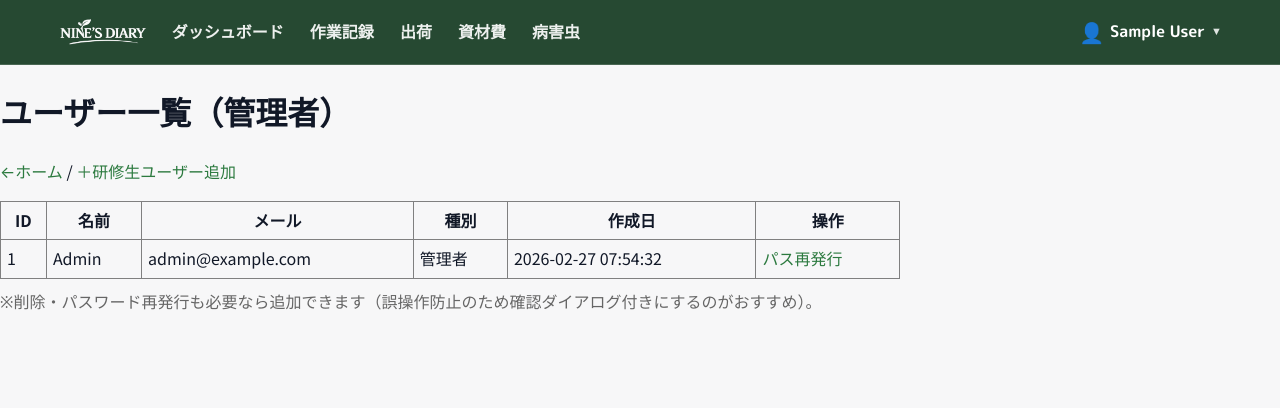
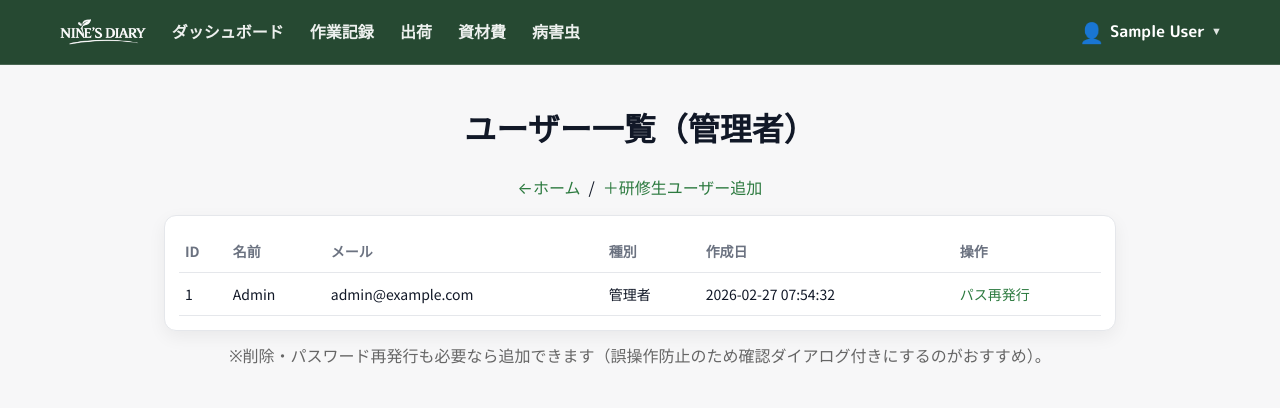
Before and after one commit to onoderakouya/nines_diary, a PHP site: page /admin_user_list.php in a window 1280 px wide. Shown: the top 408 px of the page. Run offline with PHP 8.4, Linux system fonts and the light colour scheme; the visitor is signed in with stand-in values (Sample User, id 1).

Commit message:
admin user list画面を中央寄せ＆レスポンシブ対応

```diff
--- a/admin_user_list.php
+++ b/admin_user_list.php
@@ -19,15 +19,62 @@ function roleLabel(string $r): string {
   <title>ユーザー一覧（管理者）</title>
   <meta name="viewport" content="width=device-width, initial-scale=1">
   <link rel="stylesheet" href="app.css">
-
+  <style>
+    .admin-users-page{
+      max-width:980px;
+      margin:0 auto;
+      padding:16px 14px 24px;
+    }
+    .admin-users-header{
+      text-align:center;
+      margin-bottom:14px;
+    }
+    .admin-users-links{
+      display:flex;
+      justify-content:center;
+      align-items:center;
+      gap:8px;
+      flex-wrap:wrap;
+      margin:0;
+    }
+    .admin-users-table-wrap{
+      width:100%;
+      overflow-x:auto;
+    }
+    .admin-users-table{
+      min-width:700px;
+    }
+    .admin-users-note{
+      color:#666;
+      margin-top:10px;
+      text-align:center;
+    }
+    @media (max-width:640px){
+      .admin-users-page{
+        padding:12px 10px 20px;
+      }
+      .admin-users-header h1{
+        font-size:22px;
+        line-height:1.3;
+      }
+      .admin-users-table{
+        min-width:620px;
+      }
+    }
+  </style>
 </head>
 <body>
 <?php renderGlobalTopbar($admin); ?>
+  <main class="admin-users-page">
+    <header class="admin-users-header">
+      <h1>ユーザー一覧（管理者）</h1>
+      <p class="admin-users-links"><a href="index.php">←ホーム</a> / <a href="admin_user_new.php">＋研修生ユーザー追加</a></p>
+    </header>
 
-  <h1>ユーザー一覧（管理者）</h1>
-  <p><a href="index.php">←ホーム</a> / <a href="admin_user_new.php">＋研修生ユーザー追加</a></p>
-
-  <table border="1" cellpadding="6" style="border-collapse:collapse; width:100%; max-width:900px">
+    <section class="card">
+      <div class="admin-users-table-wrap">
+        <table class="table admin-users-table">
+          <thead>
           <tr>
             <th>ID</th>
             <th>名前</th>
@@ -35,8 +82,9 @@ function roleLabel(string $r): string {
             <th>種別</th>
             <th>作成日</th>
             <th>操作</th>
-
           </tr>
+          </thead>
+          <tbody>
           <?php foreach ($rows as $r): ?>
             <tr>
               <td><?= (int)$r['id'] ?></td>
@@ -47,13 +95,16 @@ function roleLabel(string $r): string {
               <td>
                   <a href="admin_reset_password.php?id=<?= (int)$r['id'] ?>">パス再発行</a>
               </td>
-
             </tr>
           <?php endforeach; ?>
+          </tbody>
         </table>
+      </div>
+    </section>
 
-  <p style="color:#666;margin-top:10px">
+    <p class="admin-users-note">
       ※削除・パスワード再発行も必要なら追加できます（誤操作防止のため確認ダイアログ付きにするのがおすすめ）。
     </p>
+  </main>
 </body>
 </html>
```
Lines whose indentation alone changed are shown as unchanged.
